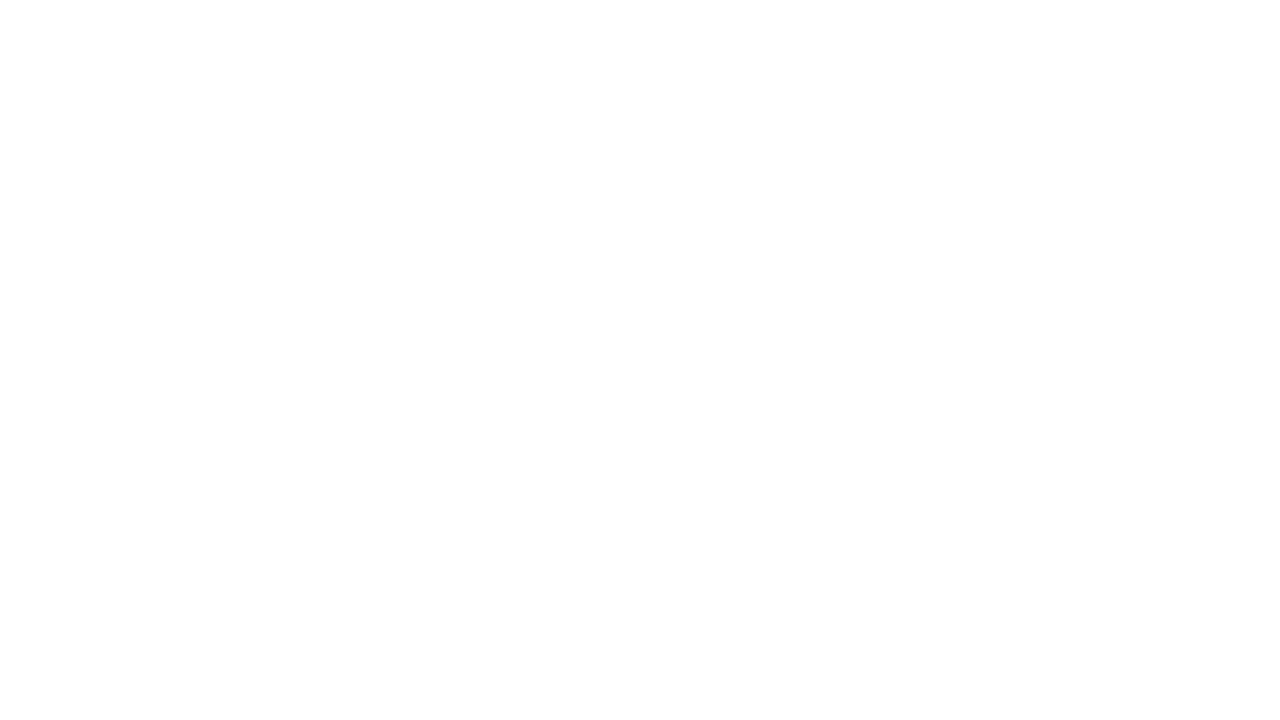
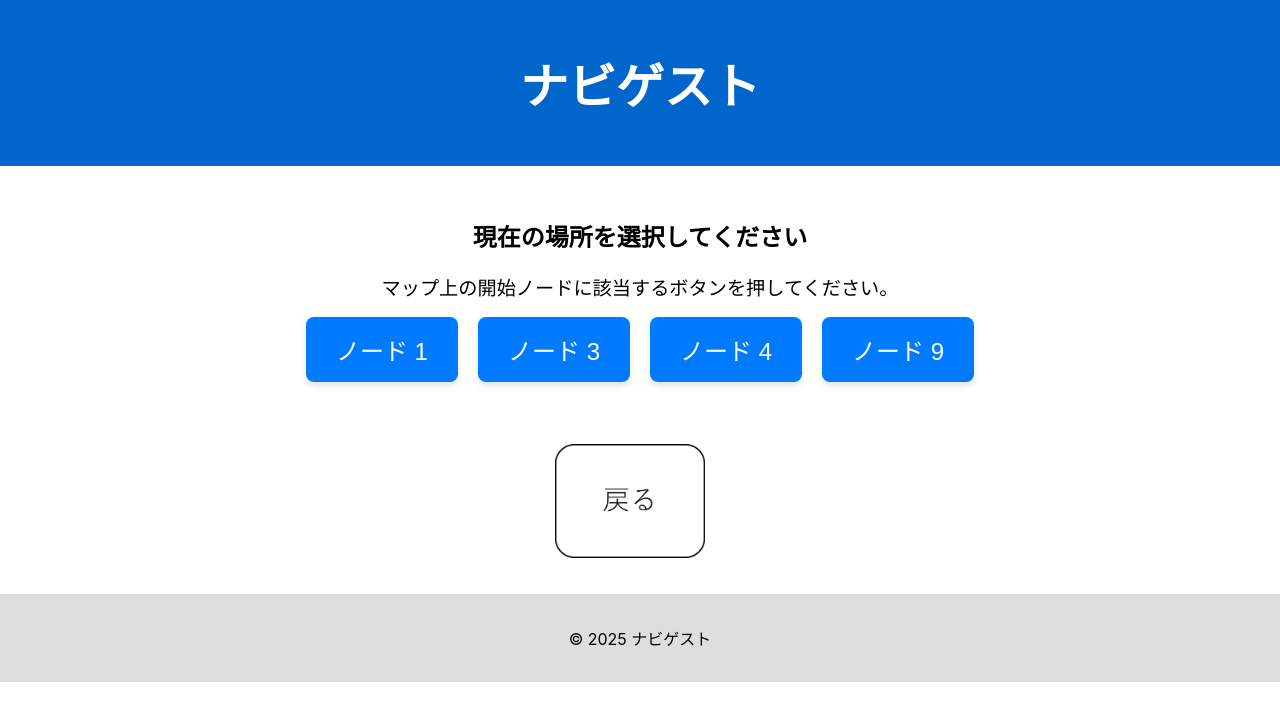
Before and after one commit to Hanbayashi/Naviguest_public, a React (Create React App) app in the folder Naviguest-1.0/react_site/: page /startpoint in a window 1280 px wide. Before the commit this address had no page. Shown: the top 720 px of the page. Built offline with nearby package versions, Linux system fonts and the light colour scheme.

Commit message:
スタート地点設定作れた

```diff
--- a/Naviguest-1.0/react_site/src/App.js
+++ b/Naviguest-1.0/react_site/src/App.js
@@ -4,6 +4,7 @@ import HomePage from './HomePage';
 import SelectionScreen from './ChoosePage';
 import MapPage from './Map';
 import ScrollToTop from './ScrollToTop';
+import StartPointPage from './startpointpage';
 
 function App() {
   return (
@@ -11,6 +12,7 @@ function App() {
       <ScrollToTop />
       <Routes>
         <Route path="/" element={<HomePage />} />
+        <Route path="/startpoint" element={<StartPointPage />} />
         <Route path="/choose" element={<SelectionScreen />} />
         <Route path="/map" element={<MapPage />} />
       </Routes>
--- a/Naviguest-1.0/react_site/src/HomePage.jsx
+++ b/Naviguest-1.0/react_site/src/HomePage.jsx
@@ -38,7 +38,7 @@ const HomePage = () => {
 
       <div style={{ marginBottom: '2rem',textAlign: 'center' }}>
           {/* 内部ナビゲーションにはLinkコンポーネントを使用 */}
-          <Link to="/choose">
+          <Link to="/startpoint">
             <img
               src={startbutton}
               alt="スタートボタン"
--- a/Naviguest-1.0/react_site/src/Map.jsx
+++ b/Naviguest-1.0/react_site/src/Map.jsx
@@ -7,6 +7,8 @@ import F3button from './assets/3F.png';
 import F4button from './assets/4F.png';
 import F5button from './assets/5F.png';
 import F6button from './assets/6F.png';
+
+// ノードポイント画像は使用しないため、インポートは不要です。
 
 const floorImages = {
   '1F': F1button,
@@ -18,7 +20,7 @@ const floorImages = {
 };
 
 // ノード番号から階を判定するヘルパー関数
-// Pythonのroom_to_floor定義と同期させてください
+// Pythonのroom_to_floor定義と完全に同期させてください
 const getNodeFloor = (node) => {
   if (node >= 1 && node <= 9) return '1F';
   if (node >= 10 && node <= 14) return '2F';
@@ -29,11 +31,14 @@ const getNodeFloor = (node) => {
   return null; // 該当する階がない場合
 };
 
+// ノードサイズを調整するヘルパー関数
 const scaleNodeSize = (originalWidth) => {
   const size = parseFloat(originalWidth) * (2 / 3);
   return `${size}px`;
 };
 
+// 各ノード番号に対応する位置情報を定義するオブジェクト
+// top, left, widthは、あなたのマップ画像に合わせて正確に調整してください。
 const nodePointData = {
   //1Fのノード
   1: { top: '54.5%', left: '45%', width: scaleNodeSize('75px') },
@@ -66,14 +71,15 @@ const nodePointData = {
   25: { top: '70%', left: '69%', width: scaleNodeSize('75px') },
   26: { top: '47%', left: '81%', width: scaleNodeSize('75px') },
   27: { top: '20%', left: '73%', width: scaleNodeSize('75px') },
-  //4Fのノード
+  //5Fのノード (元のコメントでは4Fと書かれていた部分)
   28: { top: '74%', left: '47%', width: scaleNodeSize('75px') },
   29: { top: '34%', left: '48%', width: scaleNodeSize('75px') },
   30: { top: '55%', left: '56%', width: scaleNodeSize('75px') },
-  //5Fのノード
+  //6Fのノード (元のコメントでは5Fと書かれていた部分)
   31: { top: '74%', left: '37%', width: scaleNodeSize('75px') },
   32: { top: '34%', left: '41%', width: scaleNodeSize('75px') },
 };
+
 
 const MapPage = () => {
   const [arrivedNumber, setArrivedNumber] = useState('');
@@ -85,8 +91,12 @@ const MapPage = () => {
   const [guidanceMessage, setGuidanceMessage] = useState('経路案内を待機中...');
   const [loading, setLoading] = useState(true);
   const [error, setError] = useState(null);
-  const [confirmedMapNode, setConfirmedMapNode] = useState(1);
+
+  // 初期値はnullにしておき、Pythonから取得した値で更新するようにする
+  const [confirmedMapNode, setConfirmedMapNode] = useState(null);
+  // 初期表示画像をデフォルトではなく1Fボタンにしておく（初期ロード中の見た目）
   const [currentFloorDisplayImage, setCurrentFloorDisplayImage] = useState(F1button);
+
 
   const handleInputChange = (e) => {
     const value = e.target.value;
@@ -129,12 +139,38 @@ const MapPage = () => {
     setInputError('');
   };
 
+  // Pythonバックエンドから経路データをフェッチするuseEffect
   useEffect(() => {
     const fetchPathData = async () => {
       try {
         setLoading(true);
         setError(null);
 
+        // MapPageが初めてロードされ、confirmedMapNodeがまだnullの場合
+        if (confirmedMapNode === null) {
+          // Pythonから現在の初期位置を取得するAPIを呼び出す
+          const initialResponse = await fetch('http://127.0.0.1:5000/api/get_current_node');
+          if (!initialResponse.ok) {
+            // エラーレスポンスの場合、JSONをパースしてメッセージを取得
+            const errorText = await initialResponse.text();
+            throw new Error(`HTTP error! status: ${initialResponse.status} for initial node: ${errorText}`);
+          }
+          const initialData = await initialResponse.json();
+
+          if (initialData.status === "success" && initialData.current_node !== undefined) {
+            setConfirmedMapNode(initialData.current_node); // 取得した初期ノードでStateを更新
+            setArrivedNumber(String(initialData.current_node)); // 入力欄も更新
+          } else {
+            // Pythonから初期ノードが返されない、またはstatusがsuccessでない場合
+            console.warn("Pythonから有効な初期ノードが返されませんでした。デフォルト値1を設定します。", initialData);
+            setConfirmedMapNode(1);
+            setArrivedNumber('1');
+          }
+          // 初期ロード時に1回だけ実行し、その後の通常の経路探索ロジックはconfirmedMapNode更新でトリガーされる
+          return;
+        }
+
+        // 通常の経路探索API呼び出し（confirmedMapNodeが確定された後に実行）
         const response = await fetch('http://127.0.0.1:5000/api/get_next_point', {
           method: 'POST',
           headers: {
@@ -144,7 +180,9 @@ const MapPage = () => {
         });
 
         if (!response.ok) {
-          throw new Error(`HTTP error! status: ${response.status}`);
+          // エラーレスポンスの場合、JSONをパースしてメッセージを取得
+          const errorText = await response.text();
+          throw new Error(`HTTP error! status: ${response.status}: ${errorText}`);
         }
         const data = await response.json();
 
@@ -157,20 +195,21 @@ const MapPage = () => {
         if (data.current_floor && floorImages[data.current_floor]) {
           setCurrentFloorDisplayImage(floorImages[data.current_floor]);
         } else {
+          // Pythonからの階情報が不明な場合や対応する画像がない場合のフォールバック
           setCurrentFloorDisplayImage(F1button);
         }
 
       } catch (err) {
         console.error("MapPageでのPython API呼び出しエラー:", err);
-        setError("経路データの取得に失敗しました。");
-        setGuidanceMessage("経路データの取得に失敗しました。");
+        setError(`経路データの取得に失敗しました: ${err.message}`);
+        setGuidanceMessage(`経路データの取得に失敗しました: ${err.message}`);
       } finally {
         setLoading(false);
       }
     };
 
     fetchPathData();
-  }, [confirmedMapNode]);
+  }, [confirmedMapNode]); // confirmedMapNode が変わるたびに useEffect を再実行
 
   const handleMoveToNextPoint = () => {
     if (nextPoint !== null) {
@@ -180,6 +219,16 @@ const MapPage = () => {
       alert("次の移動ポイントはありません。目的地に到着したか、経路が見つかりませんでした。");
     }
   };
+
+  // confirmedMapNode がまだロードされていない場合はローディング表示
+  if (confirmedMapNode === null && loading) {
+    return (
+      <div style={{ textAlign: 'center', padding: '2rem' }}>
+        <h1 style={{ fontSize: '48px', color: '#0066cc' }}>ナビゲスト</h1>
+        <p>現在地情報を読み込み中...</p>
+      </div>
+    );
+  }
 
   return (
     <>
@@ -231,8 +280,10 @@ const MapPage = () => {
             }}
           />
 
+          {/* 全てのノードポイントをループで描画 */}
           {Object.entries(nodePointData).map(([nodeId, nodeInfo]) => {
             const nodeNumber = parseInt(nodeId, 10);
+            // 現在の階のノードのみを表示
             if (getNodeFloor(nodeNumber) === currentFloor) {
               return (
                 <div
@@ -242,8 +293,8 @@ const MapPage = () => {
                     top: nodeInfo.top,
                     left: nodeInfo.left,
                     width: nodeInfo.width,
-                    height: nodeInfo.width,
-                    //backgroundColor: 'rgba(255, 0, 0, 0.7)', // 赤色の半透明背景
+                    height: nodeInfo.width, // 円形にするためwidthと同じ値を設定
+                    // 現在のノードは青、それ以外は赤
                     backgroundColor: nodeNumber === confirmedMapNode ? 'rgba(0, 0, 255, 0.7)' : 'rgba(255, 0, 0, 0.7)',
                     borderRadius: '50%', // 円形にする
                     display: 'flex',
@@ -251,18 +302,16 @@ const MapPage = () => {
                     alignItems: 'center',
                     color: 'white', // ノード番号の文字色
                     fontWeight: 'bold',
-                    // フォントサイズはノードのwidthに応じて動的に設定
-                    fontSize: `${parseFloat(nodeInfo.width) * 0.4}px`,
+                    fontSize: `${parseFloat(nodeInfo.width) * 0.4}px`, // ノードのwidthに応じてフォントサイズを調整
                     zIndex: 2,
-                    //border: nodeNumber === confirmedMapNode ? '4px solid blue' : 'none',
-                    transform: 'translate(-50%, -50%)',
+                    transform: 'translate(-50%, -50%)', // 中心に配置するための調整
                   }}
                 >
                   {nodeNumber}
                 </div>
               );
             }
-            return null;
+            return null; // 現在の階ではないノードは表示しない
           })}
 
         </div>
--- a/Naviguest-1.0/react_site/src/startpointpage.jsx
+++ b/Naviguest-1.0/react_site/src/startpointpage.jsx
@@ -0,0 +1,114 @@
+// src/startpointpage.jsx
+import React, { useState } from 'react';
+import { Link, useNavigate } from 'react-router-dom'; // useNavigateをインポート
+import backbutton from './assets/BackButton.png';
+// nextbuttonはChoosePageへの遷移に使うので、別途送信ボタンを設けるか、同じものを流用
+
+const StartPointPage = () => {
+  const [selectedStartNode, setSelectedStartNode] = useState(null); // 選択された開始ノードを保持
+  const [errorMessage, setErrorMessage] = useState(''); // エラーメッセージ用
+  const navigate = useNavigate(); // 遷移に使う
+
+  // 開始ノードの選択ボタンがクリックされた時のハンドラ
+  const handleNodeSelect = async (nodeNumber) => {
+    setSelectedStartNode(nodeNumber);
+    setErrorMessage(''); // エラーメッセージをクリア
+
+    try {
+      // Pythonバックエンドに選択された開始ノードを送信
+      const response = await fetch('http://127.0.0.1:5000/api/set_initial_current_node', {
+        method: 'POST',
+        headers: {
+          'Content-Type': 'application/json',
+        },
+        body: JSON.stringify({ initial_current_node: nodeNumber }),
+      });
+
+      if (!response.ok) {
+        throw new Error(`HTTP error! status: ${response.status}`);
+      }
+
+      const data = await response.json();
+      console.log("Pythonバックエンドからの応答:", data);
+
+      if (data.status === "success") {
+        // 送信が成功したらChoosePageへ遷移
+        navigate('/choose');
+      } else {
+        setErrorMessage(`開始ノードの設定に失敗しました: ${data.message}`);
+      }
+
+    } catch (error) {
+      console.error("開始ノード送信エラー:", error);
+      setErrorMessage("開始ノードの送信中にエラーが発生しました。");
+    }
+  };
+
+  const nodeOptions = [1, 3, 4, 9]; // 選択肢となるノード番号
+
+  return (
+    <>
+      <header style={{ backgroundColor: '#0066cc', color: 'white', padding: '1rem 2rem', textAlign: 'center' }}>
+        <h1 style={{ fontSize: '48px' }}>ナビゲスト</h1>
+      </header>
+
+      <div style={{ textAlign: 'center', padding: '2rem' }}>
+        <h2>現在の場所を選択してください</h2>
+        <p style={{ fontSize: '1.2rem', margin: '1rem 0' }}>
+          マップ上の開始ノードに該当するボタンを押してください。
+        </p>
+
+        <div style={{ display: 'flex', justifyContent: 'center', gap: '20px', flexWrap: 'wrap', marginBottom: '30px' }}>
+          {nodeOptions.map((node) => (
+            <button
+              key={node}
+              onClick={() => handleNodeSelect(node)}
+              style={{
+                padding: '15px 30px',
+                fontSize: '1.5rem',
+                cursor: 'pointer',
+                backgroundColor: selectedStartNode === node ? '#0056b3' : '#007bff', // 選択されたボタンの色を変える
+                color: 'white',
+                border: 'none',
+                borderRadius: '8px',
+                minWidth: '120px', // ボタンの最小幅
+                boxShadow: '0 4px 6px rgba(0,0,0,0.1)',
+                transition: 'background-color 0.2s ease',
+                '&:hover': {
+                  backgroundColor: '#0056b3',
+                }
+              }}
+            >
+              ノード {node}
+            </button>
+          ))}
+        </div>
+
+        {errorMessage && (
+          <p style={{ color: 'red', fontSize: '1rem', marginTop: '15px' }}>{errorMessage}</p>
+        )}
+
+      </div>
+
+      <div style={{ marginBottom: '2rem', textAlign: 'center' }}>
+        {/* 前の画面 (HomePage) に戻るリンク */}
+        <Link to="/">
+          <img src={backbutton} alt="戻る" style={{ width: '150px', height: 'auto', marginRight: '20px' }} />
+        </Link>
+        {/*
+        // 以下の「次へ」ボタンは、開始ノードの選択と送信が成功した後に自動的に遷移するため、基本的には不要になります。
+        // もしユーザーが選択せずに「次へ」を押したい場合など、特別な要件があるなら残してください。
+        <Link to="/choose">
+          <img src={nextbutton} alt="次へ" style={{ width: '200px', height: 'auto', cursor: 'pointer' }} />
+        </Link>
+        */}
+      </div>
+
+      <footer style={{ backgroundColor: '#ddd', textAlign: 'center', padding: '1rem' }}>
+        <p>&copy; 2025 ナビゲスト</p>
+      </footer>
+    </>
+  );
+};
+
+export default StartPointPage;
```
Also changed, not shown: 2 other files (tests, documents, lock files or other folders).
